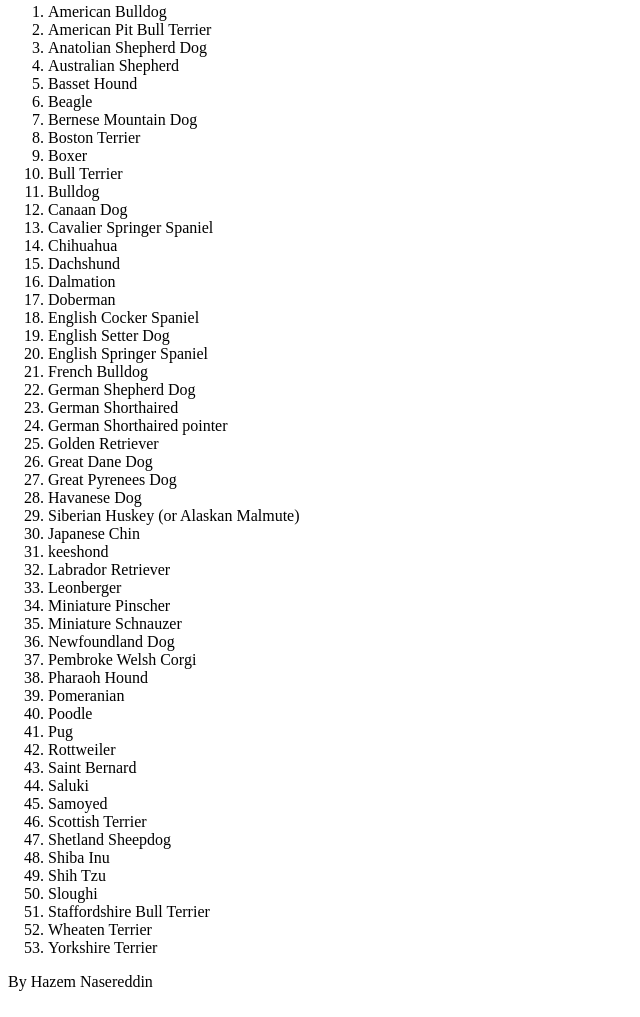
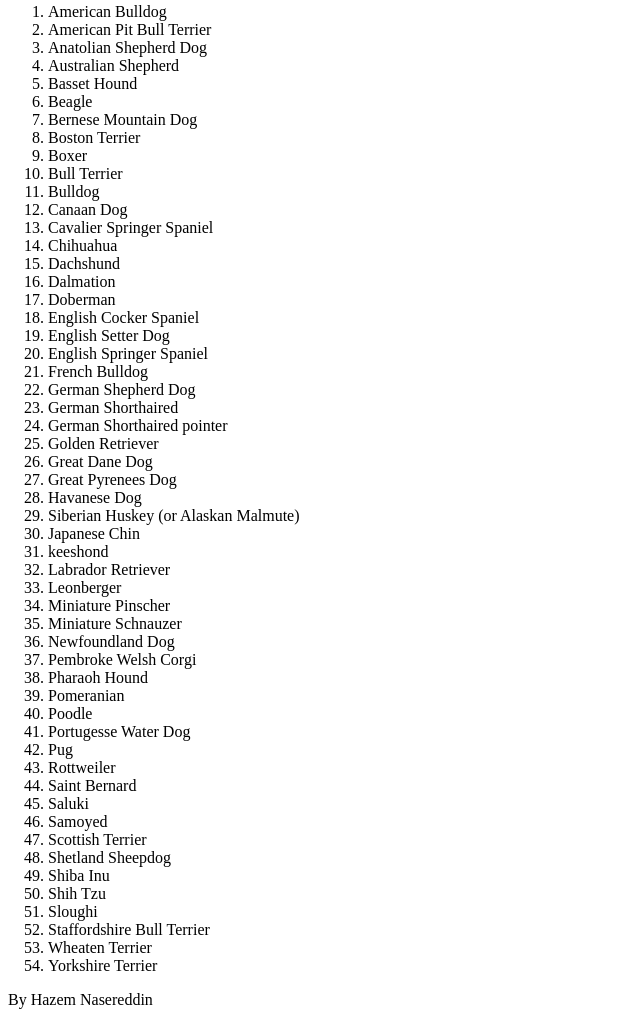
Before and after one commit to HazemNA/Dog-cat, a plain HTML site: page app/view/index.html in a window 1280 px wide. Shown: the part 936-1953 px from the top of the page, without its empty margins (0-640 px from the left). Drawn offline with Linux system fonts and the light colour scheme.

Commit message:
Update index.html

```diff
--- a/app/view/index.html
+++ b/app/view/index.html
@@ -101,6 +101,7 @@
 <li> Pharaoh Hound </li>
 <li> Pomeranian </li>
 <li> Poodle </li>
+<li> Portugesse Water Dog </li>
 <li> Pug </li>
 <li> Rottweiler </li>
 <li> Saint Bernard </li>
```
